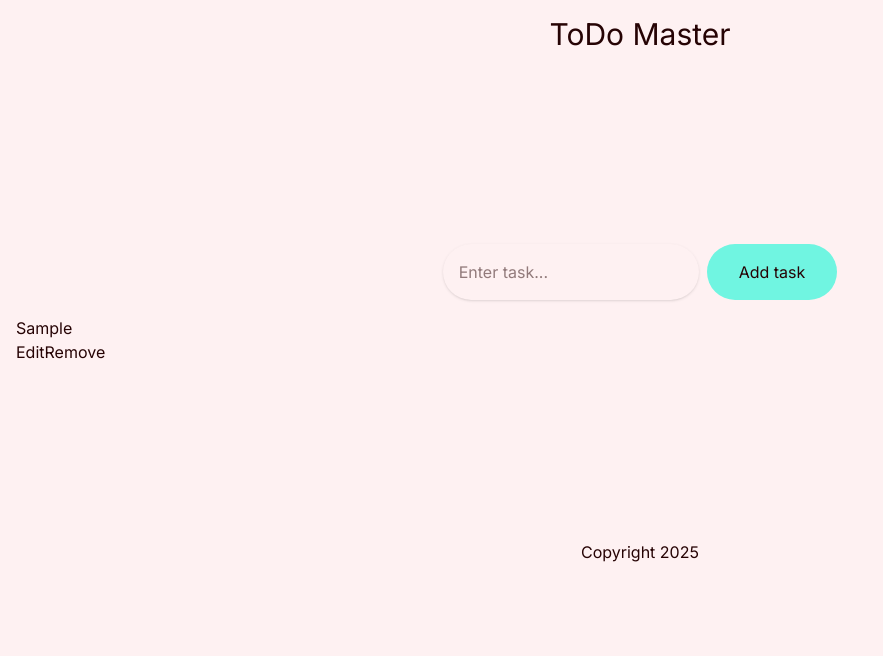
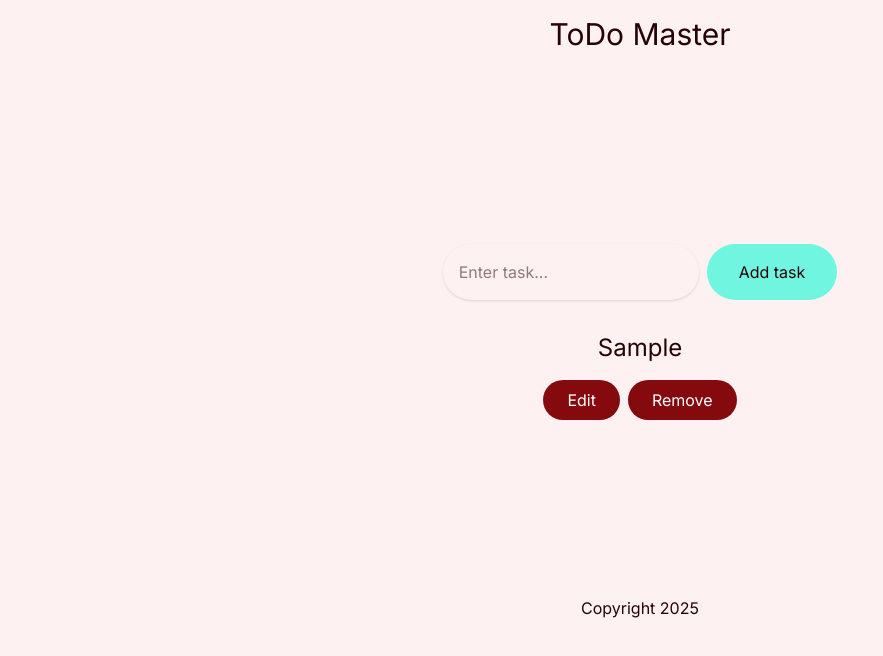
Before and after one commit to jonte265/todo-list-react, a React (Vite) app: page / in a window 1280 px wide. Both pictures are taken after typing "Sample" into the empty fields and a click on the button "Add task". Shown: the top 656 px of the page, without its empty margins (0-883 px from the left). Built offline with nearby package versions, Linux system fonts and the light colour scheme.

Commit message:
add list buttons

```diff
--- a/src/components/TodoForm.tsx
+++ b/src/components/TodoForm.tsx
@@ -34,6 +34,9 @@ function TodoForm() {
           </button>
         </div>
 
+        {tasks.length === 0 && (
+          <p className='flex justify-center opacity-50 mt-4'>No tasks...</p>
+        )}
         <TodoList todolist={tasks} />
       </div>
     </>
--- a/src/components/TodoList.tsx
+++ b/src/components/TodoList.tsx
@@ -3,10 +3,18 @@ function TodoList({ todolist }) {
     <div>
       <ul>
         {todolist.map((tasks, index) => (
-          <div>
-            <li key={index}>{tasks}</li>
-            <button>Edit</button>
-            <button>Remove</button>
+          <div className='flex flex-col justify-center items-center'>
+            <li key={index} className='text-2xl p-4'>
+              {tasks}
+            </li>
+            <div className='flex flex-row gap-2'>
+              <button className='bg-primary text-white py-2 px-6 rounded-3xl cursor-pointer '>
+                Edit
+              </button>
+              <button className='bg-primary text-white py-2 px-6 rounded-3xl cursor-pointer '>
+                Remove
+              </button>
+            </div>
           </div>
         ))}
       </ul>
```
